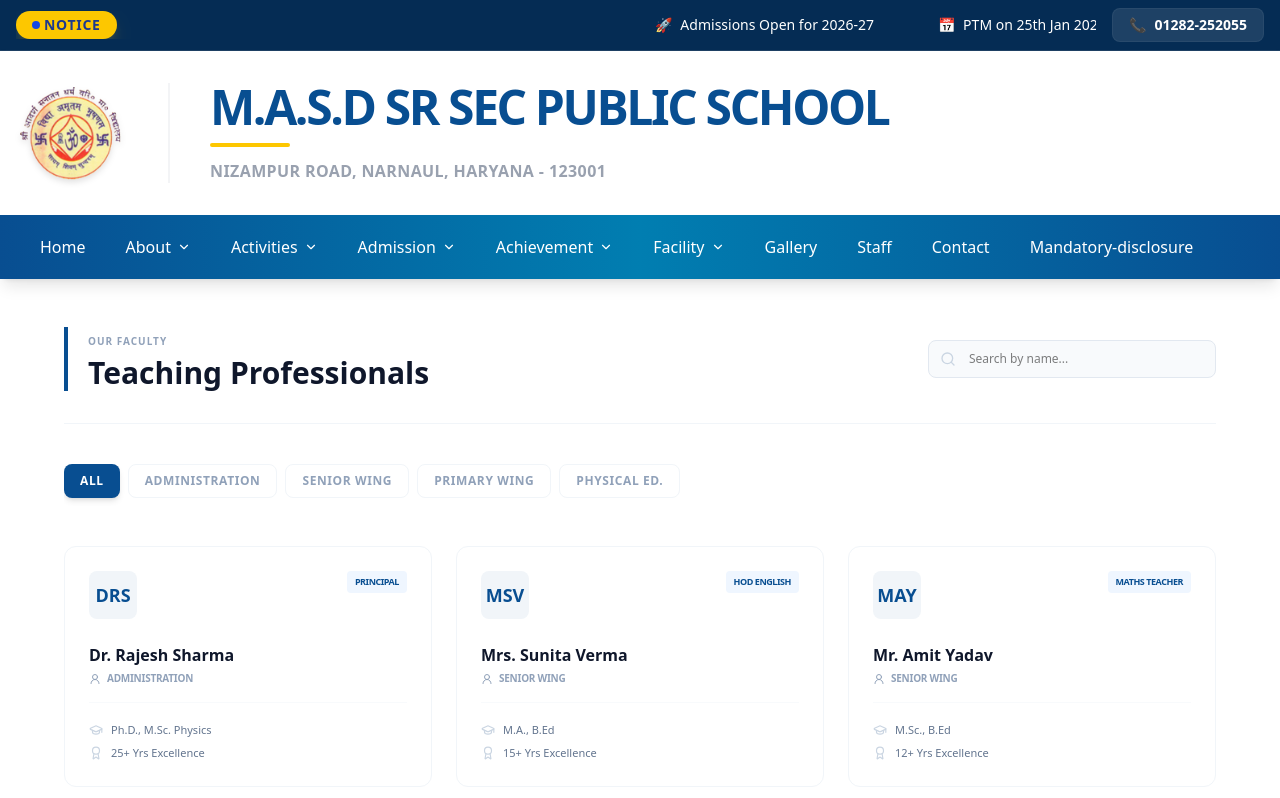
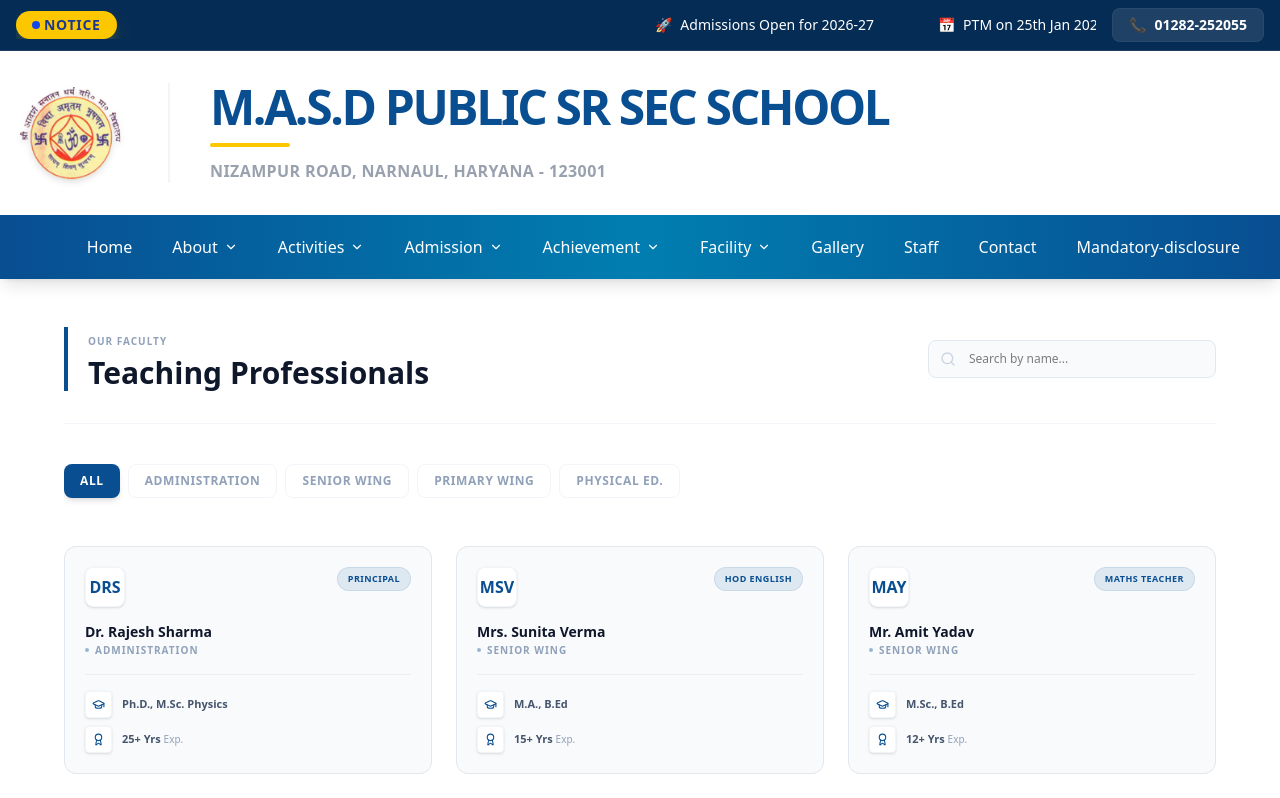
Before and after one commit to Jitesh7140/MASD_School, a React (Vite) app: page /staff in a window 1280 px wide. Shown: the top 798 px of the page. Built offline with nearby package versions, Linux system fonts and the light colour scheme.

Commit message:
Fix line endings

```diff
--- a/src/components/Header/Header.tsx
+++ b/src/components/Header/Header.tsx
@@ -1,3 +1,5 @@
+// Header same
+
 import Logo from "@/assets/images/logo.png";
 
 const marqueeStyle = [
@@ -74,9 +76,9 @@
             <h1 className="leading-tight">
               <a href="/" className="block group">
                 <span className="block text-xl sm:text-3xl md:text-4xl lg:text-5xl font-[900] tracking-tighter text-[#084e91] group-hover:text-blue-600 transition-colors">
-                  M.A.S.D SR SEC PUBLIC SCHOOL
+                  M.A.S.D PUBLIC SR SEC  SCHOOL
                 </span>
-                <span className="inline-block h-1 w-20 bg-yellow-400 rounded-full transition-all duration-300 group-hover:w-full mt-1"></span>
+                <span className="inline-block h-1 w-full md:w-20 bg-yellow-400 rounded-full transition-all duration-300 group-hover:w-full mt-1"></span>
               </a>
             </h1>
 
--- a/src/components/Navbar/Navbar.tsx
+++ b/src/components/Navbar/Navbar.tsx
@@ -23,9 +23,12 @@
         <div className="container mx-auto flex items-center justify-between py-3 px-6">
 
           {/* Logo Placeholder */}
+          <Link to="/" className="no-underline">
           <div className="text-sm md:hidden font-bold tracking-tight">
             M.A.S.D<span className=" text-yellow-400"> SCHOOL</span>
           </div>
+          </Link>
+
 
           {/* Desktop Menu */}
           <div className="hidden md:flex flex-wrap items-center gap-2">
--- a/src/pages/Contact/ContactPage.tsx
+++ b/src/pages/Contact/ContactPage.tsx
@@ -54,7 +54,7 @@
           <div className="lg:col-span-5 grid grid-cols-2 gap-4">
 
             {/* Address Card */}
-            <div className="col-span-2 bg-slate-900 rounded-2xl p-8 text-white">
+            <div className="hidden md:block col-span-2 bg-slate-900 rounded-2xl p-8 text-white">
               <MapPin className="text-blue-400 mb-6" size={28} />
               <h4 className="text-lg font-bold mb-2">Our Campus</h4>
               <p className="text-slate-400 leading-relaxed text-sm">
@@ -135,6 +135,16 @@
           </div>
         </div>
 
+        {/* Address Card */}
+            <div className="block mt-10 md:hidden col-span-2 bg-slate-900 rounded-2xl p-8 text-white">
+              <MapPin className="text-blue-400 mb-6" size={28} />
+              <h4 className="text-lg font-bold mb-2">Our Campus</h4>
+              <p className="text-slate-400 leading-relaxed text-sm">
+                Near Shubham Gardens, Nizampur Road,<br />
+                Narnaul, Haryana 123001
+              </p>
+            </div>
+
         {/* Map Section */}
         <div className="mt-20 rounded-2xl overflow-hidden border border-gray-100 shadow-sm grayscale hover:grayscale-0 transition-all duration-700">
           <iframe
--- a/src/pages/Staff/Staff.tsx
+++ b/src/pages/Staff/Staff.tsx
@@ -1,5 +1,5 @@
 import { useState } from 'react';
-import { GraduationCap, Award, Search, User2, BookOpen } from 'lucide-react';
+import { GraduationCap, Award, Search, BookOpen } from 'lucide-react';
 
 const staffData = [
   {
@@ -76,8 +76,7 @@
             <button
               key={dept}
               onClick={() => setFilter(dept)}
-              className={`px-4 py-2 rounded-lg text-[10px] md:text-xs font-bold uppercase tracking-wider transition-all ${
-                filter === dept
+              className={`px-4 py-2 rounded-lg text-[10px] md:text-xs font-bold uppercase tracking-wider transition-all ${filter === dept
                 ? 'bg-[#084e91] text-white shadow-md'
                 : 'bg-white text-slate-400 border border-slate-100 hover:bg-slate-50'
                 }`}
@@ -90,39 +89,78 @@
         {/* Staff Grid - Clean Text-Based Cards */}
         <div className="grid grid-cols-1 sm:grid-cols-2 lg:grid-cols-3 gap-6">
           {filteredStaff.map((member) => (
-            <div key={member.id} className="relative p-6 rounded-xl border border-slate-100 bg-white hover:border-blue-200 transition-all flex flex-col">
+            <div
+              key={member.id}
+              className="relative p-5 rounded-xl border border-slate-200 bg-[#f8fafc] hover:bg-white hover:shadow-xl hover:shadow-blue-900/5 hover:-translate-y-1 transition-all duration-300 flex flex-col group"
+            >
 
-              {/* Top Row: Initials Avatar & Role */}
-              <div className="flex justify-between items-start mb-6">
-                <div className="w-12 h-12 bg-slate-100 rounded-lg flex items-center justify-center text-[#084e91] font-bold text-lg">
+              {/* Top Row: Initials & Role Tag */}
+              <div className="flex justify-between items-start mb-4">
+                <div className="w-10 h-10 bg-white shadow-sm border border-slate-100 rounded-lg flex items-center justify-center text-[#084e91] font-bold text-base group-hover:bg-[#084e91] group-hover:text-white transition-colors duration-300">
                   {member.name.split(' ').map(n => n[0]).join('')}
                 </div>
-                <span className="text-[9px] bg-blue-50 text-[#084e91] px-2 py-1 rounded font-black uppercase tracking-tighter">
+                <span className="text-[9px] bg-[#084e91]/10 text-[#084e91] px-2.5 py-1 rounded-full font-bold uppercase tracking-wider border border-[#084e91]/10">
                   {member.role}
                 </span>
               </div>
 
               {/* Middle Row: Name & Department */}
-              <div className="mb-4">
-                <h3 className="text-base font-bold text-slate-900 mb-1">{member.name}</h3>
+              <div className="mb-4 flex justify-between items-start  gap-3 flex-1">
+                <div>
+                  <h3 className="text-sm font-bold text-slate-900 mb-0.5 group-hover:text-[#084e91] transition-colors leading-tight">
+                    {member.name}
+                  </h3>
                   <div className="flex items-center gap-1.5 text-slate-400">
-                  <User2 size={12} />
-                  <span className="text-[10px] font-bold uppercase tracking-tight">{member.department}</span>
+                    <div className="w-1 h-1 rounded-full bg-[#084e91]/40" />
+                    <span className="text-[10px] font-bold uppercase tracking-widest">{member.department}</span>
                   </div>
                 </div>
 
-              {/* Bottom Row: Specs */}
-              <div className="mt-auto pt-5 border-t border-slate-50 space-y-2">
-                <div className="flex items-center gap-2 text-slate-500">
-                  <GraduationCap size={14} className="text-slate-300 shrink-0" />
-                  <span className="text-[11px] font-medium leading-tight">{member.qualification}</span>
+                <div className="mt-auto pt-0  md:hidden space-y-2">
+                  <div className="flex items-center gap-2.5">
+                    <div className="p-1.5 bg-white rounded shadow-sm border border-slate-100">
+                      <GraduationCap size={13} className="text-[#084e91]" />
                     </div>
-                <div className="flex items-center gap-2 text-slate-500">
-                  <Award size={14} className="text-slate-300 shrink-0" />
-                  <span className="text-[11px] font-medium">{member.experience} Excellence</span>
+                    <span className="text-[11px] font-semibold text-slate-600 leading-tight">
+                      {member.qualification}
+                    </span>
+                  </div>
+
+                  <div className="flex items-center gap-2.5">
+                    <div className="p-1.5 bg-white rounded shadow-sm border border-slate-100">
+                      <Award size={13} className="text-[#084e91]" />
+                    </div>
+                    <span className="text-[11px] font-semibold text-slate-600">
+                      {member.experience} <span className="text-slate-400 font-medium text-[10px]">Exp.</span>
+                    </span>
                   </div>
                 </div>
 
+              </div>
+
+              {/* Bottom Row: Specs with smaller text */}
+              <div className="mt-auto hidden md:block pt-4 border-t border-slate-200/60 space-y-2">
+                <div className="flex items-center gap-2.5">
+                  <div className="p-1.5 bg-white rounded shadow-sm border border-slate-100">
+                    <GraduationCap size={13} className="text-[#084e91]" />
+                  </div>
+                  <span className="text-[11px] font-semibold text-slate-600 leading-tight">
+                    {member.qualification}
+                  </span>
+                </div>
+
+                <div className="flex items-center gap-2.5">
+                  <div className="p-1.5 bg-white rounded shadow-sm border border-slate-100">
+                    <Award size={13} className="text-[#084e91]" />
+                  </div>
+                  <span className="text-[11px] font-semibold text-slate-600">
+                    {member.experience} <span className="text-slate-400 font-medium text-[10px]">Exp.</span>
+                  </span>
+                </div>
+              </div>
+
+              {/* Subtle bottom line */}
+              <div className="absolute bottom-0 left-0 w-0 h-0.5 bg-[#084e91] group-hover:w-full transition-all duration-500 rounded-b-xl" />
             </div>
           ))}
         </div>
--- a/src/sections/Activities/pages/Cultural.tsx
+++ b/src/sections/Activities/pages/Cultural.tsx
@@ -1,4 +1,6 @@
-import {  Camera, Calendar } from 'lucide-react';
+import { Calendar } from 'lucide-react';
+import { Link } from 'react-router-dom'; // Production routing ke liye zaroori h
+import { Camera, ChevronRight } from 'lucide-react';
 
 const culturalData = [
   {
@@ -72,11 +74,24 @@
                   <Calendar size={14} />
                   <span className="text-[11px] font-bold">{item.date}</span>
                 </div>
-                <a href="/gallery">
+
+                {/* <a href="/gallery">
                   <button className="text-[11px] font-bold text-[#084e91] uppercase tracking-wider hover:underline flex items-center gap-1">
                     <Camera size={14} /> View Gallery
                   </button>
-                </a>
+                </a> */}
+
+
+
+                {/* <div className="flex justify-center mt-10"> */}
+                  <Link to="/gallery" className="group">
+                   <button className="text-[11px] font-bold text-[#084e91] uppercase tracking-wider hover:underline flex items-center gap-1">
+                      <Camera size={16} className="group-hover:rotate-12 transition-transform" />
+                      <span>View Full Gallery</span>
+                      <ChevronRight size={16} className="ml-1 group-hover:translate-x-1 transition-transform" />
+                    </button>
+                  </Link>
+                {/* </div> */}
 
               </div>
             </div>
```
Also changed, not shown: src/pages/Home/HomePage.tsx (+62 -9 lines), src/sections/Admission/pages/Criteria.tsx (+10 -7 lines), src/assets/images/poster.png (added). Lines whose indentation alone changed are shown as unchanged.
